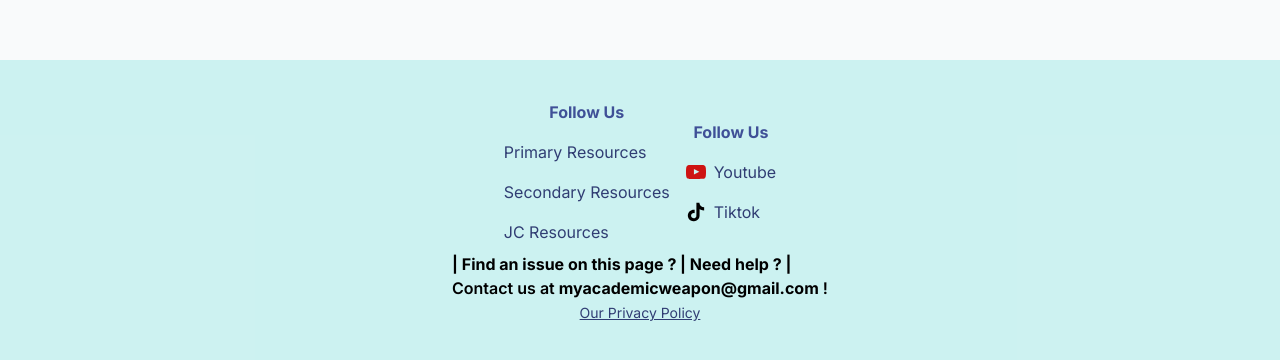
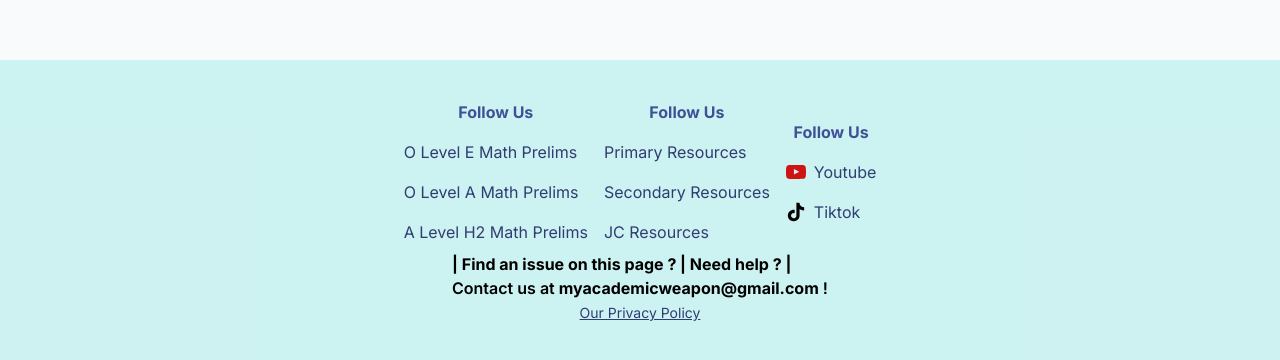
Before and after one commit to LimJiaEarn/myacademicweapon, a Next.js app: page / in a window 1280 px wide. Shown: the part 2660-3020 px from the top of the page. Built offline with nearby package versions, Linux system fonts and the light colour scheme; no server answers.

Commit message:
setSelector from searchParams in Datatable

```diff
--- a/constants/index.ts
+++ b/constants/index.ts
@@ -19,6 +19,24 @@ export const navLinks = [
   }
 ];
 
+export const mostPopularLinks = [
+  {
+    id:"mostPopularLink1",
+    title: "O Level E Math Prelims",
+    link: "/study-resources/secondary?level=secondary&subject=E+Math&resourceType=Yearly+Practice+Papers&assessment=O+level+Prelims",
+  },
+  {
+    id:"mostPopularLink2",
+    title: "O Level A Math Prelims",
+    link: "/study-resources/secondary?level=secondary&subject=A+Math&resourceType=Yearly+Practice+Papers&assessment=O+level+Prelims",
+  },
+  {
+    id:"mostPopularLink3",
+    title: "A Level H2 Math Prelims",
+    link: "/study-resources/jc?level=jc&subject=H2+Math&resourceType=Yearly+Practice+Papers&assessment=A+level+Prelims",
+  },
+];
+
 export const contributeLinks = [
   {
     id:"contributeLink1",
@@ -31,7 +49,7 @@ export const contributeLinks = [
     link: "/contribute?resourceLevel=Secondary",
   },
   {
-    id:"contributeLink2",
+    id:"contributeLink3",
     title: "JC Resources",
     link: "/contribute?resourceLevel=JC",
   },
--- a/src/app/contribute/page.tsx
+++ b/src/app/contribute/page.tsx
@@ -19,12 +19,6 @@ const ContributePage = async ({searchParams} : {searchParams : { [key:string]:st
 
 
     const initialFormValues : { [key: string]: string } = searchParams.resourceLevel ? {'resourceLevel': searchParams.resourceLevel} : {}
-    // const initialFormValues: { [key: string]: string } = {};
-    // if (searchParams.level) {
-    //     initialFormValues.level = searchParams.level;
-    // }
-
-    console.log(initialFormValues);
 
     const handleSubmit = async (formData : {[key:string]:string}) => {
         "use server"
--- a/src/app/study-resources/[level]/page.tsx
+++ b/src/app/study-resources/[level]/page.tsx
@@ -51,6 +51,7 @@ const StudyResourcePage = async ( {params, searchParams} : {params: { level: str
     const resourceSubject = searchParams.subject;
     const resourceType = searchParams.resourceType?.split(' ')[0];
 
+
     return (
 
         <div className="min-h-screen w-full py-2 md:py-4">
@@ -73,6 +74,7 @@ const StudyResourcePage = async ( {params, searchParams} : {params: { level: str
             resourceLevel={resourceLevel}
             resourceSubject={resourceSubject}
             resourceType={resourceType}
+            searchParams={searchParams}
           />
 
       </div>
--- a/src/components/shared/DataTable.tsx
+++ b/src/components/shared/DataTable.tsx
@@ -67,7 +67,6 @@ export function DataTable<TData, TValue>({ columns, toHideColumns, data, showSta
   const [columnFilters, setColumnFilters] = useState<ColumnFiltersState>([]);
   const [columnVisibility, setColumnVisibility] = useState<VisibilityState>({})
 
-
   const table = useReactTable({
     data,
     columns,
@@ -86,7 +85,15 @@ export function DataTable<TData, TValue>({ columns, toHideColumns, data, showSta
   });
 
   // Selector states
-  const [filterSelectorValue, setFilterSelectorValue] = useState<{[key : string]: string}>({});
+  const [filterSelectorValue, setFilterSelectorValue] = useState<{[key : string]: string}>(() => {
+    const initialFilterValues : {[key : string]: string} = {};
+    selectorFilters?.forEach(filter => {
+      const currentValue = filter.currentSelected || "";
+      initialFilterValues[filter.id] = currentValue;
+    });
+    return initialFilterValues;
+  });
+
 
   // Status states
   const [showBookmarked, setShowBookmarked] = useState(false);
@@ -94,6 +101,7 @@ export function DataTable<TData, TValue>({ columns, toHideColumns, data, showSta
 
 
   const CLEAR_FILTER_VALUE = "CLEAR_FILTER";
+
 
   // Hide Status, Bookmark columns
   // Hide Year & Assessment columns for Yearly
--- a/src/components/shared/Footer.tsx
+++ b/src/components/shared/Footer.tsx
@@ -1,4 +1,4 @@
-import { contributeLinks, socialLinks } from '../../../constants';
+import { mostPopularLinks, contributeLinks, socialLinks } from '../../../constants';
 import Image from 'next/image';
 import Link from 'next/link';
 
@@ -9,7 +9,21 @@ const Footer = () => {
 
       <div className="sm:flex sm:flex-col md:flex-row justify-evenly">
 
-        {/* Social Links */}
+        {/* Most Popular Links */}
+        <div className="flex_col_center gap-2">
+          <p className="font-bold text-pri_navy_light">Follow Us</p>
+          <ul>
+          {mostPopularLinks.map((mostPopularLink) => (
+              <li key={mostPopularLink.id} className="flex items-center gap-2 p-2">
+                  <Link href={mostPopularLink.link} className="text-left text-pri_navy_main hover:text-pri_mint_light">
+                    {mostPopularLink.title}
+                  </Link>
+              </li>
+            ))}
+          </ul>
+        </div>
+
+        {/* Contribute Links */}
         <div className="flex_col_center gap-2">
           <p className="font-bold text-pri_navy_light">Follow Us</p>
           <ul>
--- a/src/components/shared/StudyResourceSection.tsx
+++ b/src/components/shared/StudyResourceSection.tsx
@@ -21,6 +21,7 @@ interface StudyResourceSectionProps {
   resourceLevel : string;
   resourceSubject : string;
   resourceType : string;
+  searchParams : { [key:string]:string}
 }
 
 
@@ -29,7 +30,7 @@ function getRandomInt(min: number, max: number): number {
   return Math.floor(Math.random() * range) + min;
 }
 
-const StudyResourceSection = ({userID, resourceLevel, resourceSubject, resourceType } : StudyResourceSectionProps) => {
+const StudyResourceSection = ({userID, resourceLevel, resourceSubject, resourceType, searchParams } : StudyResourceSectionProps) => {
 
     const { toast } = useToast();
 
@@ -127,8 +128,6 @@ const StudyResourceSection = ({userID, resourceLevel, resourceSubject, resourceT
 
         fetchData();
     }, [resourceType, resourceSubject])
-
-
 
     // This sets the status of the study resource selected by user
     const onToggleStatus = async (studyResourceID: string, userID : string|null, date : Date, newStatus : boolean, score? : number|null) => {
@@ -243,7 +242,6 @@ const StudyResourceSection = ({userID, resourceLevel, resourceSubject, resourceT
       }
     };
 
-
     return (
       <section className="flex flex-col items-center mb-4 p-4 min-h-screen w-full py-2 md:py-4">
           {resourceLevel && resourceSubject && resourceType?
@@ -265,6 +263,7 @@ const StudyResourceSection = ({userID, resourceLevel, resourceSubject, resourceT
                       id: "assessment",
                       placeholder:"Filter Assessment",
                       options: Array.from(new Set(tableData?.map(item => (item as any)["assessment"]))),
+                      currentSelected: searchParams.assessment || "",
                     },
                   ]
                   :
--- a/src/types/index.d.ts
+++ b/src/types/index.d.ts
@@ -214,4 +214,5 @@ type SelectorFieldConfig = {
   id: string; // this is the column id
   placeholder: string;
   options: string[];
+  currentSelected?: string;
 }
```
Also changed, not shown: src/utils/toggles.tsx (added).
